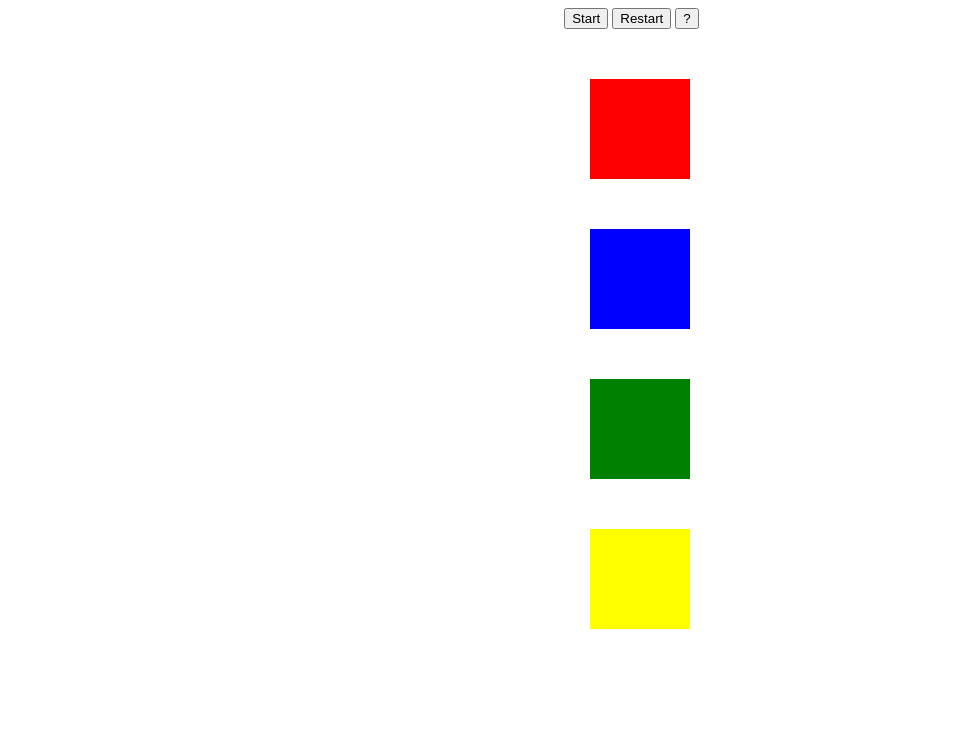
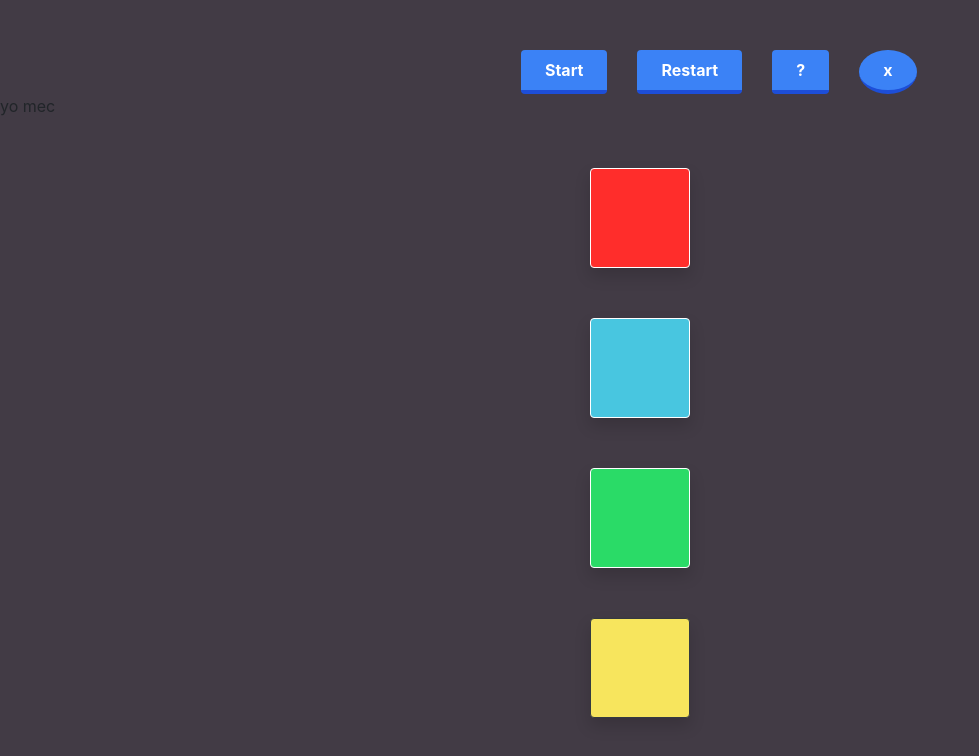
Before and after one commit to Gautier78/Super-Simon, a plain HTML site: page index.html in a window 1280 px wide. Shown: the whole page, without its empty margins (0-979 px from the left). Drawn offline with nearby package versions, Linux system fonts and the light colour scheme.

Commit message:
Mise en page et desgin du jeu fait (commit #2)

```diff
--- a/index.html
+++ b/index.html
@@ -4,6 +4,8 @@
     <meta charset="UTF-8">
     <meta name="viewport" content="width=device-width, initial-scale=1.0">
     <meta http-equiv="X-UA-Compatible" content="ie=edge">
+    <link href="https://unpkg.com/tailwindcss@^1.0/dist/tailwind.min.css" rel="stylesheet">
+    <link rel="stylesheet" href="https://stackpath.bootstrapcdn.com/bootstrap/4.3.1/css/bootstrap.min.css" integrity="sha384-ggOyR0iXCbMQv3Xipma34MD+dH/1fQ784/j6cY/iJTQUOhcWr7x9JvoRxT2MZw1T" crossorigin="anonymous">
     <link rel="stylesheet" type="text/css" href="style.css" media="all" />
     <title>Document</title>
 
@@ -12,22 +14,70 @@
     <body>
 
     <div class="start">
-        <input type="button" onclick="" value="Start">
+        <button class="bg-blue-500 hover:bg-blue-400 text-white font-bold py-2 px-4 border-b-4 border-blue-700 hover:border-blue-500 rounded" onclick="affCache('iddetondiv') ">
+            Start
+         </button>
     </div>
 
     <div class="pause">
-        <input type="button" onclick="" value="Restart">
+        <button class="bg-blue-500 hover:bg-blue-400 text-white font-bold py-2 px-4 border-b-4 border-blue-700 hover:border-blue-500 rounded" onclick="affCache('iddetondiv') ">
+            Restart
+         </button>
     </div>
 
     <div class="regles">
-        <input type="button" value="?" onclick="affCache('iddetondiv')"/>
+    <button class="bg-blue-500 hover:bg-blue-400 text-white font-bold py-2 px-4 border-b-4 border-blue-700 hover:border-blue-500 rounded" onclick="showRegles('Second texte')" >
+         ?
+      </button>
     </div>
 
+    <div class="regles" >
+            <button class="bg-blue-500 hover:bg-blue-400 text-white font-bold py-2 px-4 border-b-4 border-blue-700  rounded-circle " onclick="hideRegles('Second texte')" >
+                 x
+              </button>
+            </div>
 
-        <div class="red"></div>
-        <div class="blue"></div>
-        <div class="green"></div>
-        <div class="yellow"></div>
+
+          <div id="test">
+            yo mec
+          </div>
+
+
+
+        <div
+        class="red
+        border border-white
+        rounded
+        shadow p-3 mb-5
+        ">
+        </div>
+
+        <div
+        class="blue
+        border border-white
+        rounded
+        shadow p-3 mb-5
+        ">
+        </div>
+
+        <div
+        class="green
+        border border-white
+        rounded
+        shadow p-3 mb-5
+        ">
+        </div>
+
+        <div
+        class="yellow
+        border border-dark
+        rounded
+        shadow p-3 mb-5
+        ">
+        </div>
+
+
+
 
     <script type="text/javascript" src="script.js"></script>
 
--- a/script.js
+++ b/script.js
@@ -1,3 +1,4 @@
+
 const superSimon ={
     nbRound : "",
     nbTouchesAppuyees : "",
@@ -5,6 +6,27 @@ const superSimon ={
     couleurActive : "",
 }
 
+
+function showRegles(test)
+{
+    document.getElementById("test").style.display = "block";
+}
+
+function hideRegles(test)
+{
+    document.getElementById("test").style.display = "none";
+}
+
+/*
+function functionTest(test)
+{
+  //masquer
+document.getElementById("test").style.display = "none";
+
+//Afficher
+document.getElementById("test").style.display = "block";
+
+/*
 
 //Fonction qui lance la partie lors du clic sur le bouton "Start"//
 //La fonction affiche le numéro du tour actuel ainsi que son nveau de vitesse//
--- a/style.css
+++ b/style.css
@@ -1,19 +1,30 @@
+body{
+  background-color: #423B45;
+}
 .start{
-    margin-left: 44%;
+    margin-top: 50px;
+    margin-left: 40.7%;
     display: inline-block;
+
 }
 
 .pause{
-    display: inline-block;
+  margin-top: 50px;
+  margin-left: 2%;
+  display: inline-block;
+
 }
 
 .regles{
-    display: inline-block;
+  margin-top: 50px;
+  margin-left: 2%;
+  display: inline-block;
+
 }
 .red{
     width:100px;
     height:100px;
-    background:red;
+    background:#FF2D2B;
     margin:50px auto;
 
   }
@@ -21,7 +32,7 @@
   .blue{
     width:100px;
     height:100px;
-    background:blue;
+    background:#48C6E0;
     margin:50px auto;
 
   }
@@ -29,7 +40,7 @@
   .green{
     width:100px;
     height:100px;
-    background:green;
+    background:#2ADB67;
     margin:50px auto;
 
   }
@@ -37,7 +48,7 @@
   .yellow{
     width:100px;
     height:100px;
-    background:yellow;
+    background:#F7E55D;
     margin:50px auto;
 
   }
```
